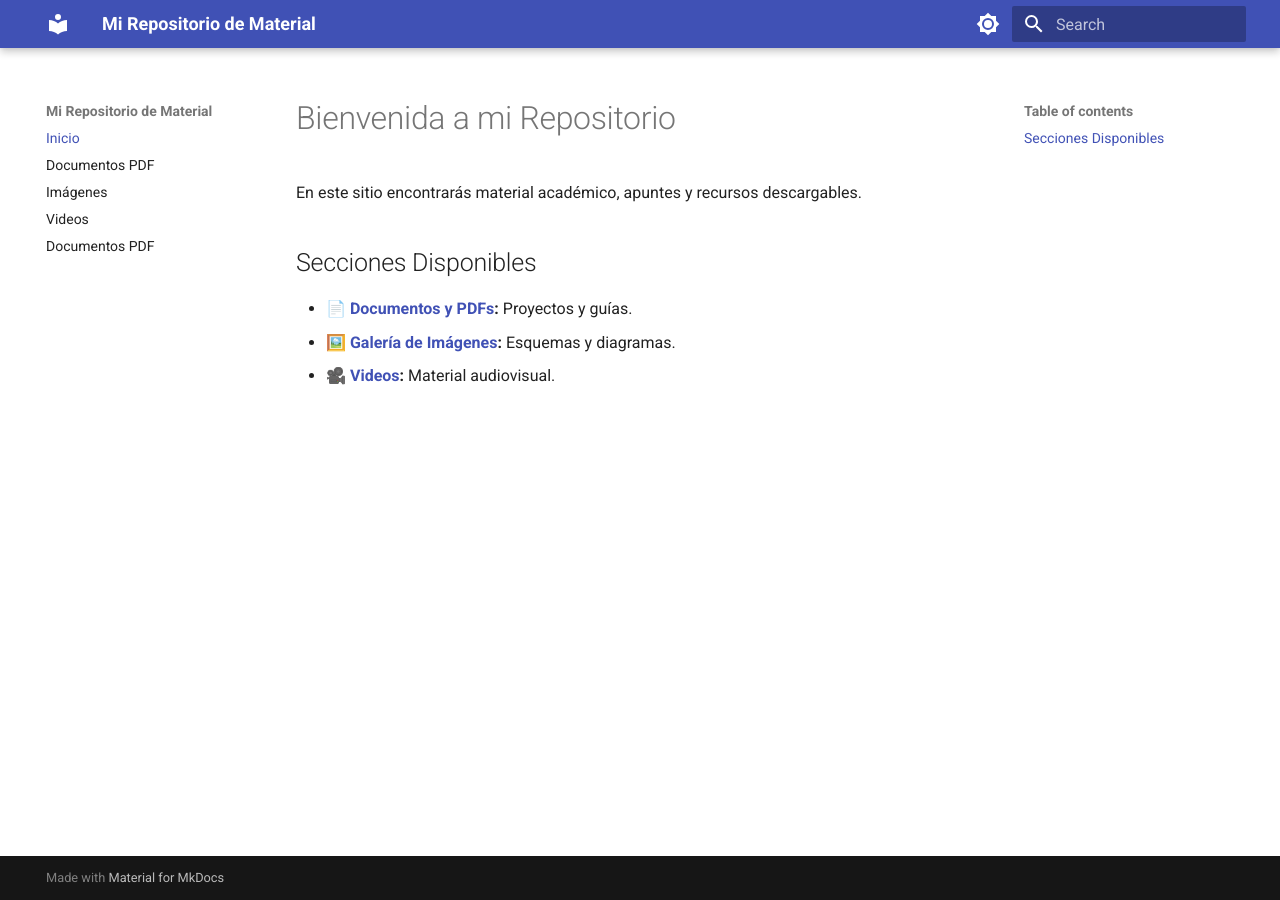
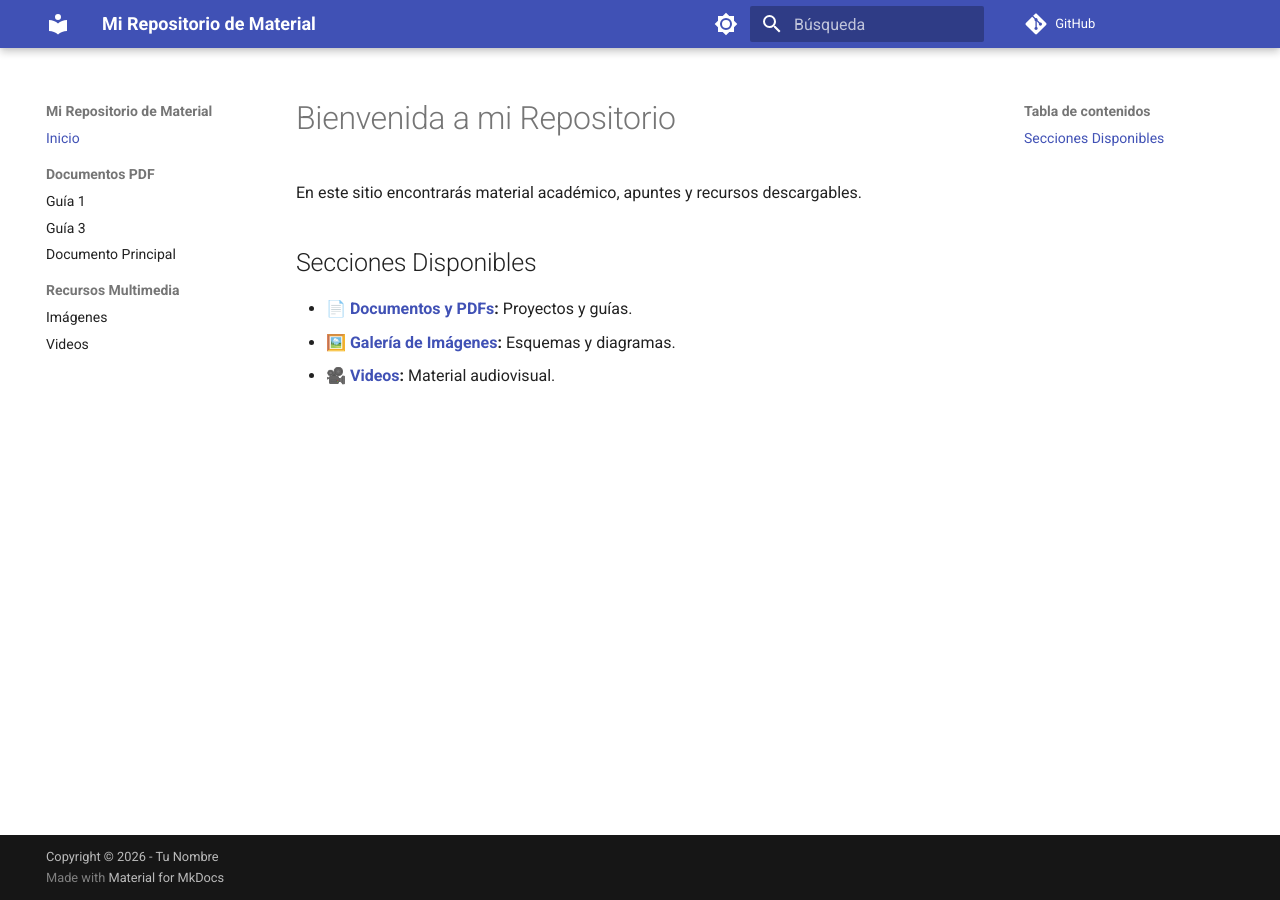
Before and after one commit to jlabrinp/Probabilidades, an MkDocs documentation site: the page built from docs/index.md, in a window 1280 px wide. Built offline with MkDocs 1.6.1 and Material for MkDocs 9.7.7, drawn with Linux system fonts in a browser that asks for light colours; comment, search, counter and statistics services are not loaded.

Commit message:
Update mkdocs.yml

```diff
--- a/mkdocs.yml
+++ b/mkdocs.yml
@@ -1,31 +1,59 @@
 site_name: Mi Repositorio de Material
 site_description: Apuntes, PDFs compilados y recursos multimedia
+site_author: Tu Nombre
+copyright: Copyright &copy; 2026 - Tu Nombre
+
+# Enlace al repositorio (para que aparezca el icono de GitHub en la barra)
+repo_url: https://github.com/tu-usuario/tu-repo
+edit_uri: edit/main/docs/   # Permite editar páginas directamente desde el sitio
 
 theme:
   name: material
   palette:
     - scheme: default
       primary: indigo
+      accent: indigo
       toggle:
         icon: material/brightness-7
         name: Modo oscuro
     - scheme: slate
       primary: indigo
+      accent: indigo
       toggle:
         icon: material/brightness-4
         name: Modo claro
   features:
-    - navigation.indexes
-    - navigation.expand
-    - search.suggest
+    - navigation.indexes      # Índices automáticos en secciones
+    - navigation.expand       # Expande todos los submenús
+    - navigation.sections     # Agrupa secciones
+    - search.suggest          # Sugerencias en la búsqueda
+    - content.tabs.link       # Sincroniza pestañas de contenido
+    - content.code.annotate   # Anotaciones en bloques de código
+  language: es                # Idioma español
 
+# Plugins (búscqueda y minificación opcional)
+plugins:
+  - search
+  - minify:
+      minify_html: true       # Reduce el tamaño del HTML generado
+
+# Extensiones de Markdown para dar más potencia
 markdown_extensions:
-  - attr_list
-  - md_in_html
+  - attr_list                 # Atributos HTML en Markdown (ej: {#id .class})
+  - md_in_html                # Permite Markdown dentro de etiquetas HTML
+  - toc:
+      permalink: true         # Añade enlaces permanentes a los encabezados
+  - pymdownx.highlight:
+      anchor_linenums: true
+  - pymdownx.superfences      # Soporte para diagramas y bloques anidados
 
+# Navegación principal
 nav:
   - Inicio: index.md
-  - Documentos PDF: visores-pdf.md
-  - Imágenes: imagenes.md
-  - Videos: videos.md
-  - Guía 1: visores-pdf.md
+  - Documentos PDF:
+    - Guía 1: guia1.md
+    - Guía 3: guia3.md
+    - Documento Principal: main.md
+  - Recursos Multimedia:
+    - Imágenes: imagenes.md
+    - Videos: videos.md
```
